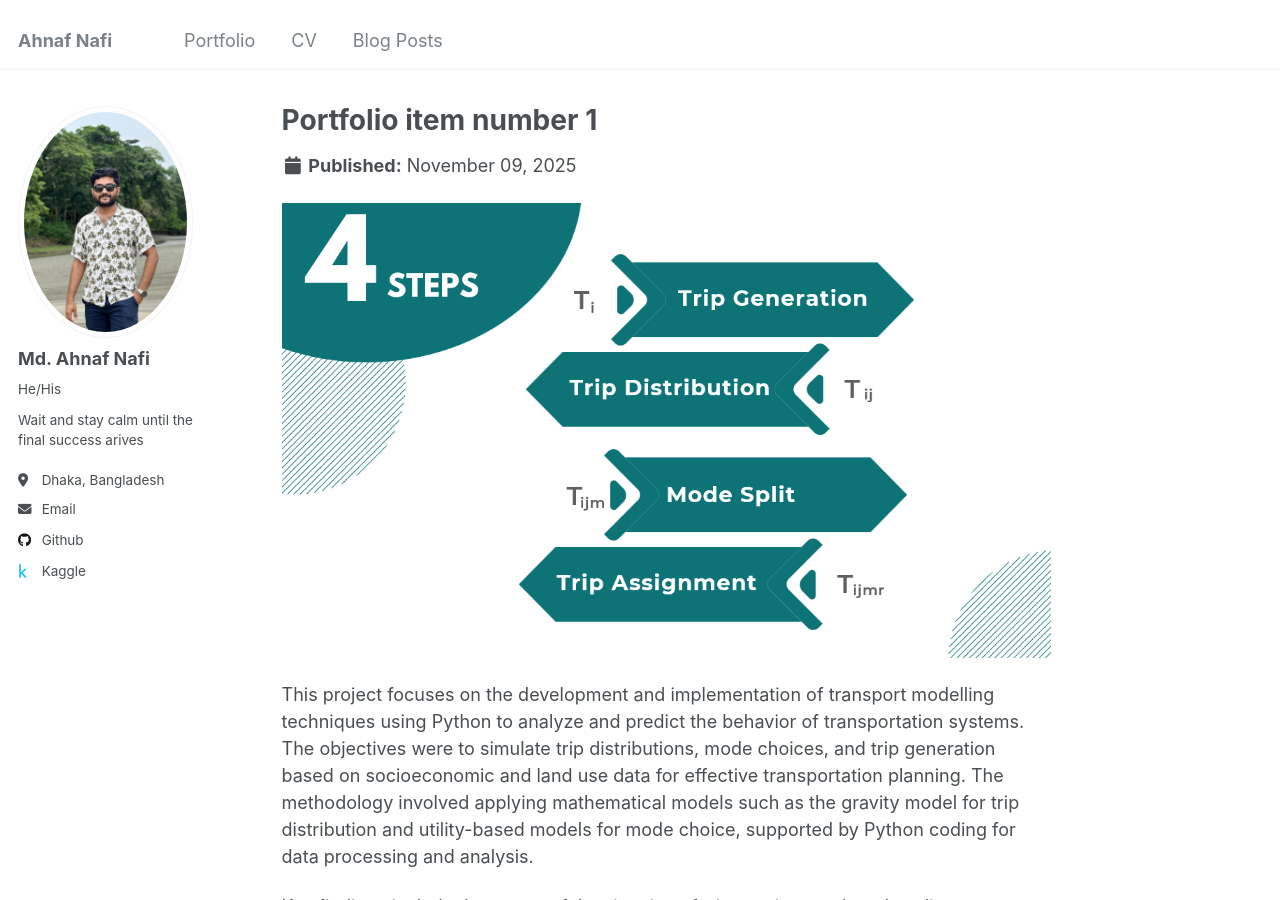
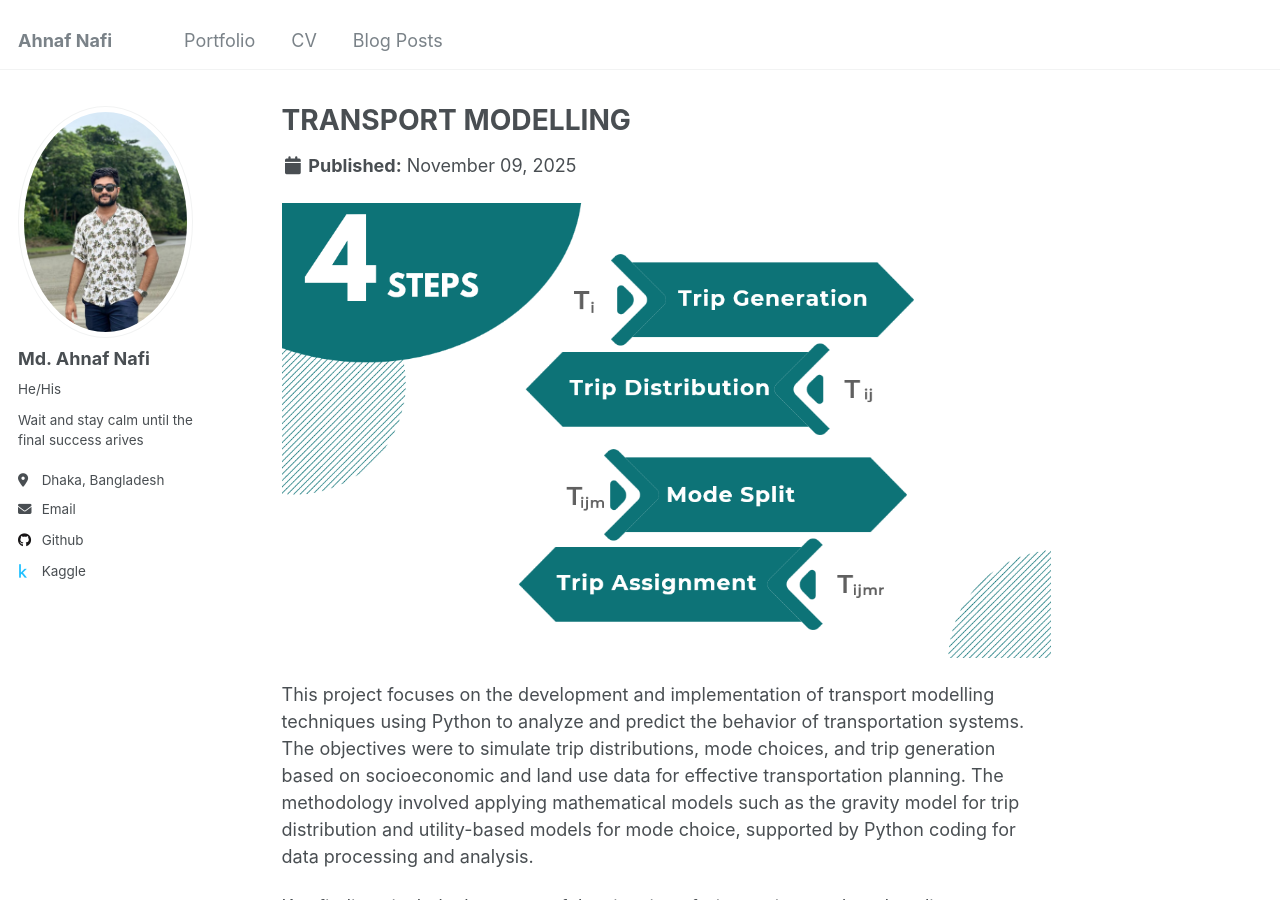
Before and after one commit to NafixData/ahnafnafi, a Jekyll site: the page built from _portfolio/portfolio-1.md, in a window 1280 px wide and 900 px high. Built offline with Jekyll 4.4.1, drawn with Linux system fonts in a browser that asks for light colours.

Commit message:
Update portfolio-1.md

```diff
--- a/_portfolio/portfolio-1.md
+++ b/_portfolio/portfolio-1.md
@@ -1,6 +1,6 @@
 ---
-title: "Portfolio item number 1"
-excerpt: "TRANSPORT MODELLING <br/><img src='https://raw.githubusercontent.com/NafixData/ahnafnafi/master/images/Steps.png'>"
+title: "TRANSPORT MODELLING"
+excerpt: " <br/><img src='https://raw.githubusercontent.com/NafixData/ahnafnafi/master/images/Steps.png'>"
 collection: portfolio
 ---
 
```
